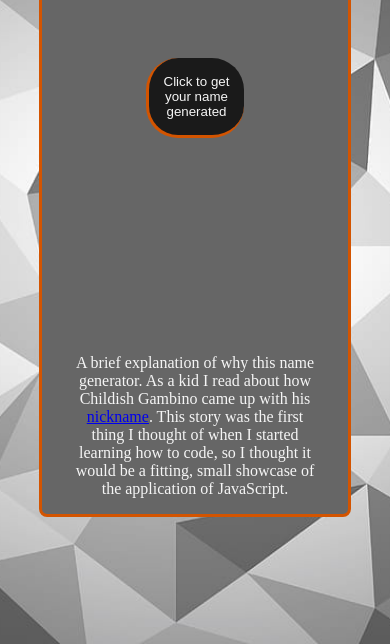
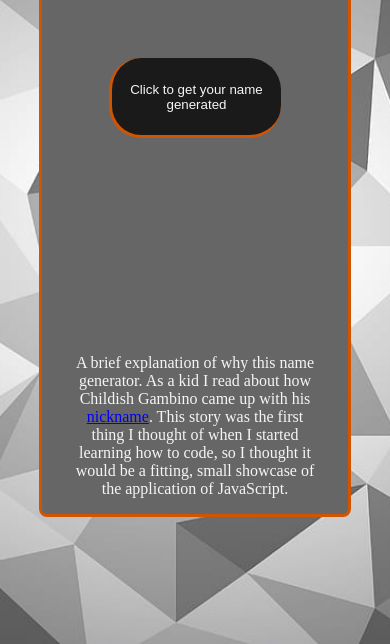
Before and after one commit to RodriguezRob/rodriguezrob.github.io, a plain HTML site: page ButtonPage.html in a window 390 px wide. Shown: the part 200-844 px from the top of the page. Drawn offline with Linux system fonts and the light colour scheme.

Commit message:
fixed button sizing for mobile

```diff
--- a/PortfolioMain/resources/gridtest.css
+++ b/PortfolioMain/resources/gridtest.css
@@ -246,6 +246,15 @@ h1{
         background-color: beige;
         border: 2px solid black;
     }
+    #generate {
+        border-radius: 2rem;
+        border: .2rem;
+        border-bottom: .2rem solid #D35400;
+        border-left: .2rem solid #D35400;
+        background: #1A1A1A;
+        height: 50%;
+        width: 70%;
+    }
 
 
   }
```
